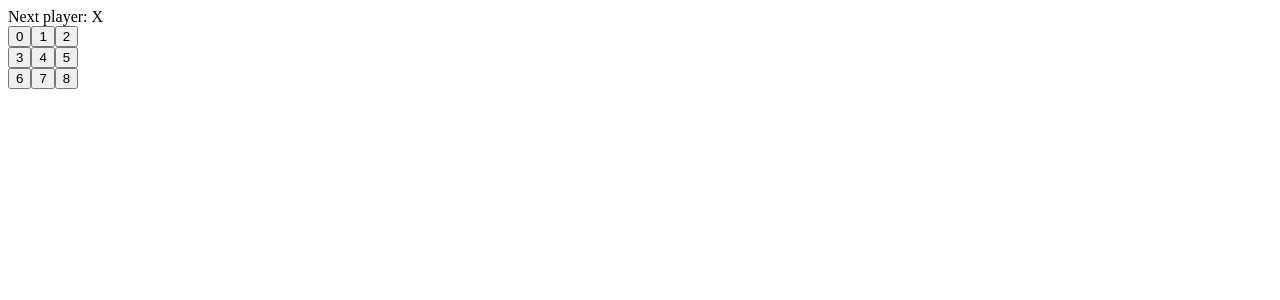
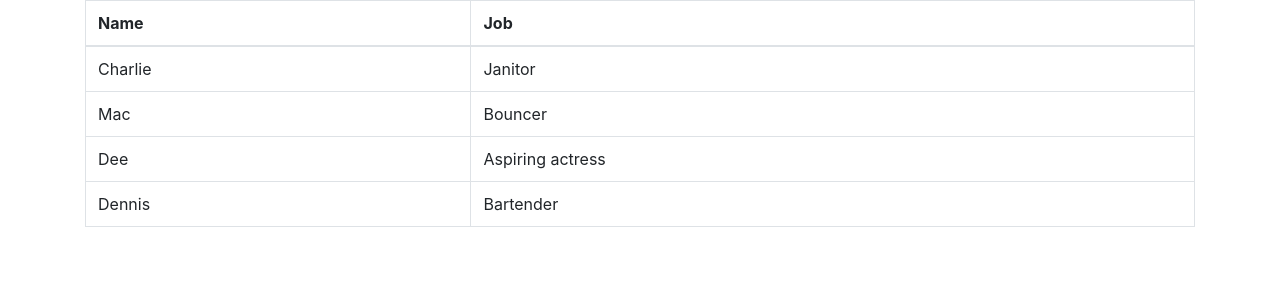
Before and after one commit to arupjbasu/react-arup-1, a React (Create React App) app: page / in a window 1280 px wide. Shown: the top 300 px of the page. Built offline with nearby package versions, Linux system fonts and the light colour scheme.

Commit message:
2 files modified, 2 added

```diff
--- /dev/null
+++ b/App.js
@@ -0,0 +1,14 @@
+import React, { Component } from 'react'
+import Table from './Table'
+
+class App extends Component {
+  render() {
+    return (
+      <div className="container">
+        <Table />
+      </div>
+    )
+  }
+}
+
+export default App
--- /dev/null
+++ b/Table.js
@@ -0,0 +1,48 @@
+import React, { Component } from 'react'
+
+const TableHeader = () => {
+  return (
+    <thead>
+      <tr>
+        <th>Name</th>
+        <th>Job</th>
+      </tr>
+    </thead>
+  )
+}
+
+const TableBody = () => {
+  return (
+    <tbody>
+      <tr>
+        <td>Charlie</td>
+        <td>Janitor</td>
+      </tr>
+      <tr>
+        <td>Mac</td>
+        <td>Bouncer</td>
+      </tr>
+      <tr>
+        <td>Dee</td>
+        <td>Aspiring actress</td>
+      </tr>
+      <tr>
+        <td>Dennis</td>
+        <td>Bartender</td>
+      </tr>
+    </tbody>
+  )
+}
+
+
+class Table extends Component {
+  render() {
+    return (
+      <table class="table table-bordered">
+        <TableHeader />
+        <TableBody />
+      </table>
+    )
+  }
+}
+export default Table
--- a/index.html
+++ b/index.html
@@ -1 +1,11 @@
+<head>
+  <title>Bootstrap Example</title>
+  <meta charset="utf-8">
+  <meta name="viewport" content="width=device-width, initial-scale=1">
+  <link rel="stylesheet" href="https://maxcdn.bootstrapcdn.com/bootstrap/4.3.1/css/bootstrap.min.css">
+  <script src="https://ajax.googleapis.com/ajax/libs/jquery/3.4.1/jquery.min.js"></script>
+  <script src="https://cdnjs.cloudflare.com/ajax/libs/popper.js/1.14.7/umd/popper.min.js"></script>
+  <script src="https://maxcdn.bootstrapcdn.com/bootstrap/4.3.1/js/bootstrap.min.js"></script>
+</head>
+
 <div id="root"></div>
--- a/index.js
+++ b/index.js
@@ -1,69 +1,6 @@
-import React, { Component } from 'react';
-import { render } from 'react-dom';
-import Hello from './Hello';
-import './style.css';
-import ReactDOM from 'react-dom';
+import React from 'react'
+import ReactDOM from 'react-dom'
+import App from './App'
+import './style.css'
 
-class Square extends React.Component {
-  render() {
-    return (
-      <button className="square">
-        {this.props.value}
-      </button>
-    );
-  }
-}
-
-class Board extends React.Component {
-  renderSquare(i) {
-    return <Square value={i} />;
-  }
-
-  render() {
-    const status = 'Next player: X';
-
-    return (
-      <div>
-        <div className="status">{status}</div>
-        <div className="board-row">
-          {this.renderSquare(0)}
-          {this.renderSquare(1)}
-          {this.renderSquare(2)}
-        </div>
-        <div className="board-row">
-          {this.renderSquare(3)}
-          {this.renderSquare(4)}
-          {this.renderSquare(5)}
-        </div>
-        <div className="board-row">
-          {this.renderSquare(6)}
-          {this.renderSquare(7)}
-          {this.renderSquare(8)}
-        </div>
-      </div>
-    );
-  }
-}
-
-class Game extends React.Component {
-  render() {
-    return (
-      <div className="game">
-        <div className="game-board">
-          <Board />
-        </div>
-        <div className="game-info">
-          <div>{/* status */}</div>
-          <ol>{/* TODO */}</ol>
-        </div>
-      </div>
-    );
-  }
-}
-
-// ========================================
-
-ReactDOM.render(
-  <Game />,
-  document.getElementById('root')
-);
+ReactDOM.render(<App />, document.getElementById('root'))
```
